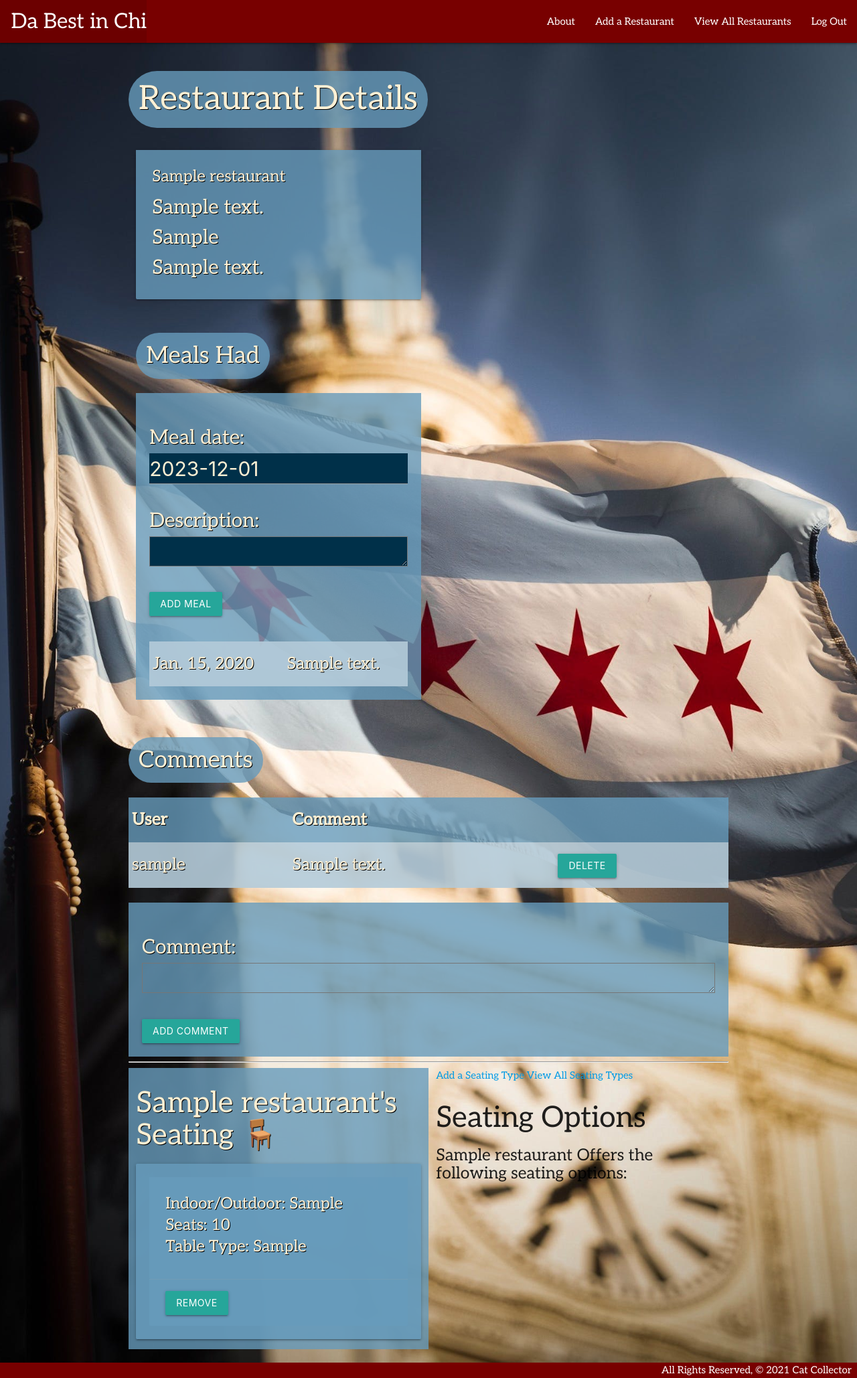
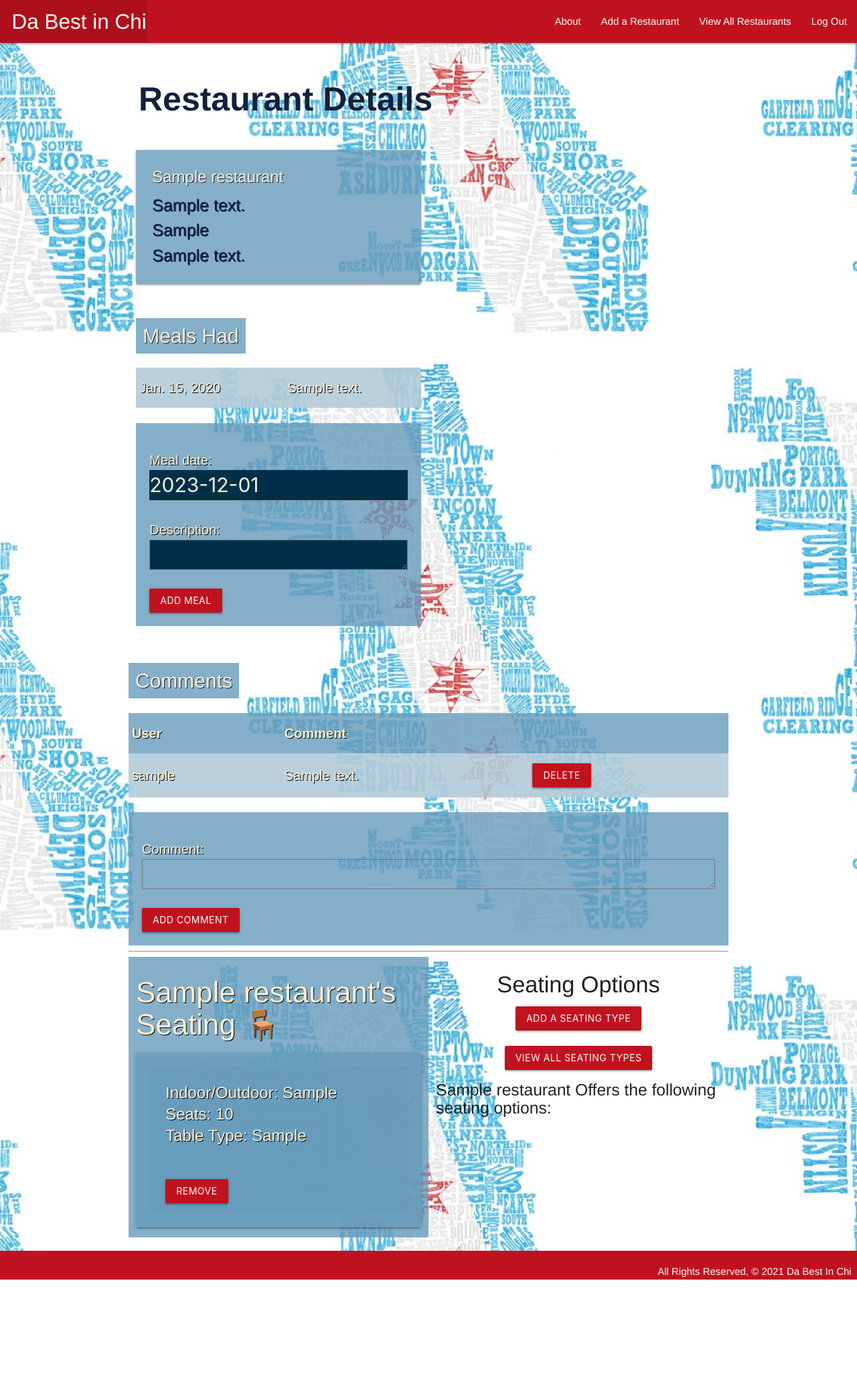
Before and after one commit to nsaltamachia/p3, a Django app: page /restaurants/1/ in a window 1280 px wide. Shown: the whole page at 67% size. After the commit the page ends 1911 px from the top, so only its background shows below. Run offline with Django 4.2, Linux system fonts and the light colour scheme; a user stored in the database is signed in; tables that the repository leaves empty hold one stand-in row (values such as "Sample post").

Commit message:
CSS complete except for some minor changes I am looking into

```diff
--- a/main_app/static/css/style.css
+++ b/main_app/static/css/style.css
@@ -3,19 +3,17 @@ body {
   min-height: 100vh;
   flex-direction: column;
   background-color: #003049;
-  font-family: 'Aleo', serif;
-  /* color: rgb(252, 240, 214); */
-  background: url("../backgrounds/images/chiflag.jpg");
-  background-position: center;
-  background-size: cover;
+  font-family: 'Helvetica'
+
 }
 
 h1 {
   display: inline-block;
-  background-color: rgba(103, 155, 188, .8);
+  /* background-color: rgba(103, 155, 188, .8); */
   font-size: 50px;
-  color: #FDF0D5;
-  text-shadow: 1px 1px #000000;
+  color: #14213d;
+  font-weight: bold;
+  /* text-shadow: 1px 1px #000000; */
   padding: 15px;
   border-radius: 50px;
 }
@@ -23,17 +21,72 @@ h1 {
 h2 {
   display: inline-block;
   background-color: rgba(103, 155, 188, .8);
-  font-size: 35px;
+  font-size: 30px;
   color: #FDF0D5;
-  text-shadow: 1px 1px #000000;
-  padding: 15px;
-  border-radius: 50px;
+  text-shadow: 1px 1px #14213d;
+  padding: 10px;
+  /* border-radius: 50px;   */
+}
+
+p {
+  color: #14213d;
+}
+
+main {
+  flex: 1 0 auto;
+}
+
+footer.page-footer {
+  padding-top: 10;
+  text-align: right;
+  background-color: #c1121f;
+}
+
+nav {
+  background-color: #c1121f;
+  color: #FDF0D5;
+}
+
+
+div .col-s6 {
+  color: #FDF0D5;
+}
+
+.p1 {
+  background-color: rgba(103, 155, 188, .8);
+  padding:40px;
+  font-weight: bold;
+  font-size: 18px;
 }
 
 .restaurant-index {
-  background: url("../backgrounds/images/chiflag.jpg");
+  background: url("../backgrounds/images/n22.jpg");
   background-position: center;
-  background-size: cover;
+  background-size:60%
+}
+
+.restaurant-about {
+  background: url("../backgrounds/images/n22.jpg");
+  background-position: center;
+  background-size:60%;
+}
+
+.restaurant-detail {
+  background: url("../backgrounds/images/n22.jpg");
+  background-position: center;
+  background-size:60%
+}
+
+.add-restaurant {
+  background: url("../backgrounds/images/n22.jpg");
+  background-position: center;
+  background-size:60%
+}
+
+.add-seat {
+  background: url("../backgrounds/images/n22.jpg");
+  background-position: center;
+  background-size:60%
 }
 
 .card {
@@ -44,7 +97,7 @@ h2 {
   background-color: rgba(103, 155, 188, .8);
   color: rgb(253, 239, 211);
   text-shadow: 1px 1px #000000;
-  font-size: 25px;
+  font-size: 20px;
   padding: 20px;
 }
 /* span {
@@ -57,13 +110,14 @@ h2 {
   background-color: rgba(103, 155, 188, .8);
   color: rgb(253, 239, 211);
   text-shadow: 1px 1px #000000;
-  font-size: 25px;
+  font-size: 20px;
   padding: 20px;
+  text
 }
 
-.index-card-content:hover {
-  color: rgba(103, 155, 188, .8);
-  background-color: rgb(253, 239, 211);
+.index-card {
+  background-color: rgba(103, 155, 188, .8);
+  color: rgb(253, 239, 211);
 }
 
 
@@ -73,7 +127,7 @@ h2 {
 }
 
 #ED {
-  color: rgb(122, 0, 0);
+  color: #c1121f;
   font-weight: bold;
   font-size: 25px;
   padding: 15px;
@@ -81,43 +135,47 @@ h2 {
 
 #ED:hover {
   color: rgb(253, 239, 211);
-  background-color: rgb(122, 0, 0);
+  background-color: #c1121f;
 }
 
 .form {
   background-color: rgba(103, 155, 188, .8);
   color: rgb(253, 239, 211);
-  text-shadow: 1px 1px #000000;
-  font-size: 30px;
+  text-shadow: 1px 1px #14213d;
+  font-size: 20px;
   padding: 30px;
-  border-radius: 50px;
+  /* border-radius: 50px; */
+}
+
+.btn {
+  background-color: #c1121f;
 }
 
 #id_address {
   background-color: #003049;
   color: rgb(253, 239, 211);
-  font-size: 30px;
+  font-size: 20px;
   /* padding: 5px; */
 }
 
 #id_name {
   background-color: #003049;
   color: rgb(253, 239, 211);
-  font-size: 30px;
+  font-size: 20px;
   /* padding: 5px; */
 }
 
 #id_neighborhood {
   background-color: #003049;
   color: rgb(253, 239, 211);
-  font-size: 30px;
+  font-size: 20px;
   /* padding: 5px; */
 }
 
 #id_cuisine {
   background-color: #003049;
   color: rgb(253, 239, 211);
-  font-size: 30px;
+  font-size: 20px;
   /* padding: 5px; */
 }
 
@@ -137,7 +195,7 @@ h2 {
 
 label {
   color: rgb(253, 239, 211);
-  font-size: 30px;
+  font-size: 20px;
 }
 
 /* table {
@@ -149,36 +207,17 @@ label {
 .restaurant-card {
   background-color: rgba(103, 155, 188, .8);
   color: rgb(253, 239, 211);
-  text-shadow: 1px 1px #000000;
-  font-size: 30px;
+  text-shadow: 1px 1px #14213d;
+  font-size: 25px;
   padding: 30px;
-  border-radius: 50px;
+  /* border-radius: 50px; */
 }
 
-
-
-
-
-
-
-
-
-main {
-  flex: 1 0 auto;
+.add-seat {
+  background-color: rgba(103, 155, 188, .8);
+  color: rgb(253, 239, 211);
+  text-shadow: 1px 1px #14213d;
+  font-size: 20px;
+  padding: 30px;
+  /* border-radius: 50px; */
 }
-
-footer.page-footer {
-  padding-top: 0;
-  text-align: right;
-  background-color: #780000;
-}
-
-nav {
-  background-color: #780000;
-  color: #FDF0D5;
-}
-
-
-div .col-s6 {
-  color: #FDF0D5;
-}
--- a/main_app/templates/base.html
+++ b/main_app/templates/base.html
@@ -40,7 +40,7 @@
     {% endblock %}
   </main>
   <footer class="page-footer">
-    <div class="right">All Rights Reserved, &copy; 2021 Cat Collector &nbsp;</div>
+    <div class="right">All Rights Reserved, &copy; 2021 Da Best In Chi &nbsp;</div>
   </footer>
 </body>
 </html>
--- a/main_app/templates/main_app/restaurant_form.html
+++ b/main_app/templates/main_app/restaurant_form.html
@@ -1,6 +1,8 @@
 {% extends 'base.html' %}
 
 {% block content %}
+
+<body class="add-restaurant">
 
 {% if object %}
     <h1>Edit <span class="teal-text">{{object.name}}</span></h1>
@@ -16,4 +18,6 @@
     <input type="submit" value="Submit!" class="btn">
 </form>
 
+</body>
+
 {% endblock %}
--- a/main_app/templates/main_app/seat_create.html
+++ b/main_app/templates/main_app/seat_create.html
@@ -1,6 +1,7 @@
 {% extends 'base.html' %}
 
 {% block content %}
+
   <h1>Add Seating Type</h1>
   <!-- Leaving the action empty makes the form post to the same url used to display it -->
   <form action="" method="POST">
--- a/main_app/templates/main_app/seat_form.html
+++ b/main_app/templates/main_app/seat_form.html
@@ -1,6 +1,9 @@
 {% extends 'base.html' %}
 
 {% block content %}
+
+<body class="add-seat">
+
   {% if object %}
     <h1>Edit <span class="teal-text">{{object.name}}</span></h1>
   {% else %}
@@ -16,4 +19,7 @@
     </table>
     <input type="submit" value="Submit!" class="btn">
   </form>
+
+</body>
+
 {% endblock %}
--- a/main_app/templates/restaurants/detail.html
+++ b/main_app/templates/restaurants/detail.html
@@ -4,6 +4,7 @@
 <!-- DETAILS SECTION -->
 <h1>Restaurant Details</h1>
 
+<body class="restaurant-detail">
 
 <div class="row">
     <div class="col s6">
@@ -17,14 +18,7 @@
         </div>
         <!-- Meal Had  -->
         <h2>Meals Had</h2>
-          <div class="card-content">
-            <form action="{% url 'add_meal_had' restaurant.id %}" method="POST">
-              {% csrf_token %}
-              {{ meal_had_form.as_p }}
-              <input type="submit" class="btn" value="Add Meal">
-            </form>
-            <br>
-            <table class="striped index-card-content">
+          <table class="striped index-card-content">
               <tbody>
                 {% for meal_had in restaurant.meal_had_set.all %}
                 <tr>
@@ -34,10 +28,16 @@
                   {% endfor %}
               </tbody>
             </table>
+            <br>
+          <div class="card-content">
+            <form action="{% url 'add_meal_had' restaurant.id %}" method="POST">
+              {% csrf_token %}
+              {{ meal_had_form.as_p }}
+              <input type="submit" class="btn" value="Add Meal">
+            </form>
           </div>
       </div>
 </div>
-            <!-- <br> -->
 
 
 <!-- COMMENTS SECTION -->
@@ -102,9 +102,16 @@
   </div>
   <!-- Available seating will come after this line -->
   <div class="col s6">
-  <a href="{% url 'seat_create' %}">Add a Seating Type</a>
-  <a href="{% url 'seat_list' %}">View All Seating Types</a>
-  <h3>Seating Options</h3>
+  <h4><center>Seating Options</center></h4>
+  <form action="{% url 'seat_create' %}" method="POST">
+    {% csrf_token %}
+    <center><button type="submit" class="btn">Add a Seating Type</button></center>
+  </form>
+  <br>
+  <form action="{% url 'seat_list' %}" method="POST">
+    {% csrf_token %}
+    <center><button type="submit" class="btn">View All Seating Types</button></center>
+  </form>
   {% if seats.count %}
     {% for seat in seats.all %}
       <div class="card">
@@ -166,3 +173,5 @@
 </script>
 
 {% endblock %}
+
+</body>
--- a/main_app/templates/restaurants/index.html
+++ b/main_app/templates/restaurants/index.html
@@ -1,9 +1,7 @@
 {% extends 'base.html' %}
 {% block content %}
 
-
 <body class="restaurant-index">
-
 
 <h1>Restaurant List</h1>
 
```
Also changed, not shown: main_app/templates/about.html (+5 -2 lines), main_app/static/backgrounds/images/BlueChi.png (deleted), main_app/static/backgrounds/images/Streets.jpg (added), main_app/static/backgrounds/images/n.jpg (added), main_app/static/backgrounds/images/n2.jpg (added), main_app/static/backgrounds/images/n22.jpg (added), main_app/static/backgrounds/images/n3.jpeg (added), main_app/static/backgrounds/images/n3.png (added), main_app/static/backgrounds/images/n4.jpg (added), main_app/static/backgrounds/images/t.jpg (added).
